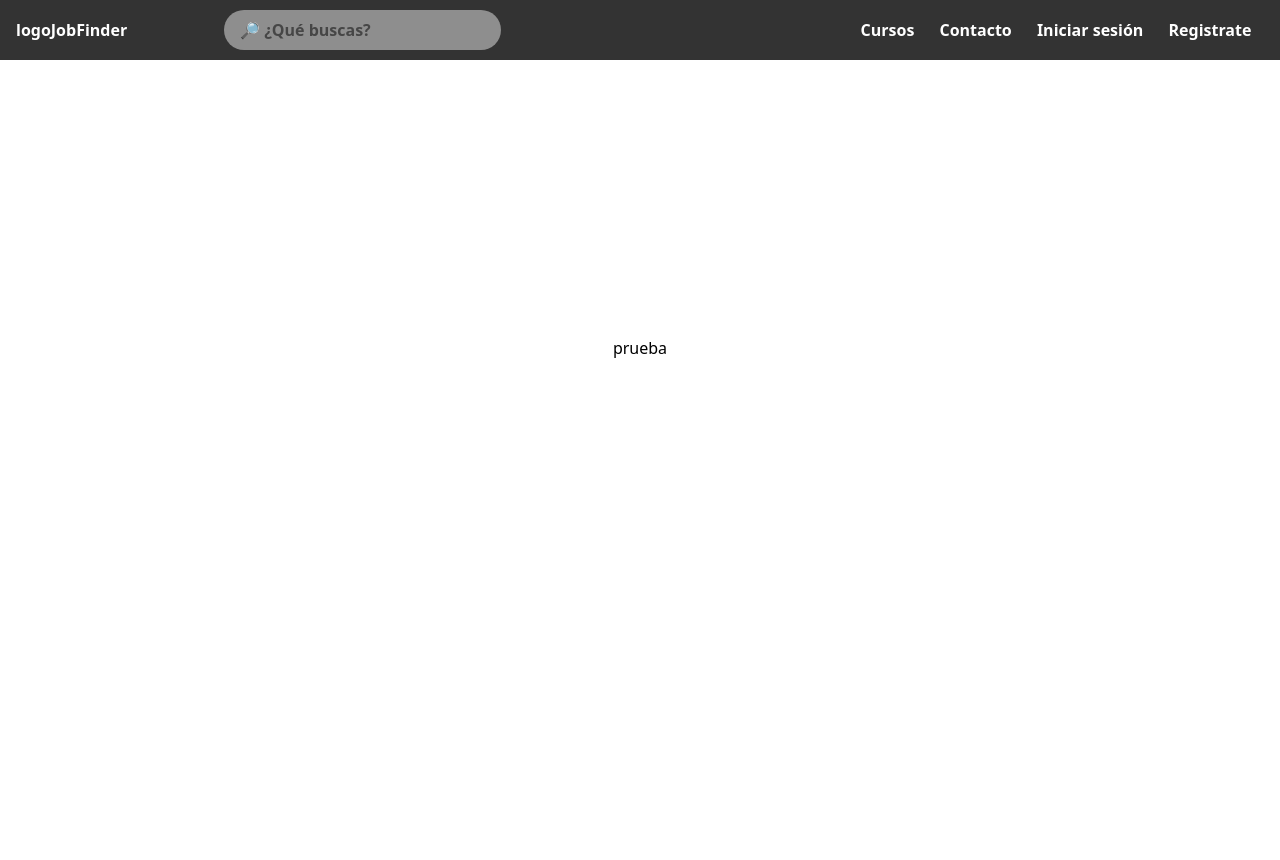
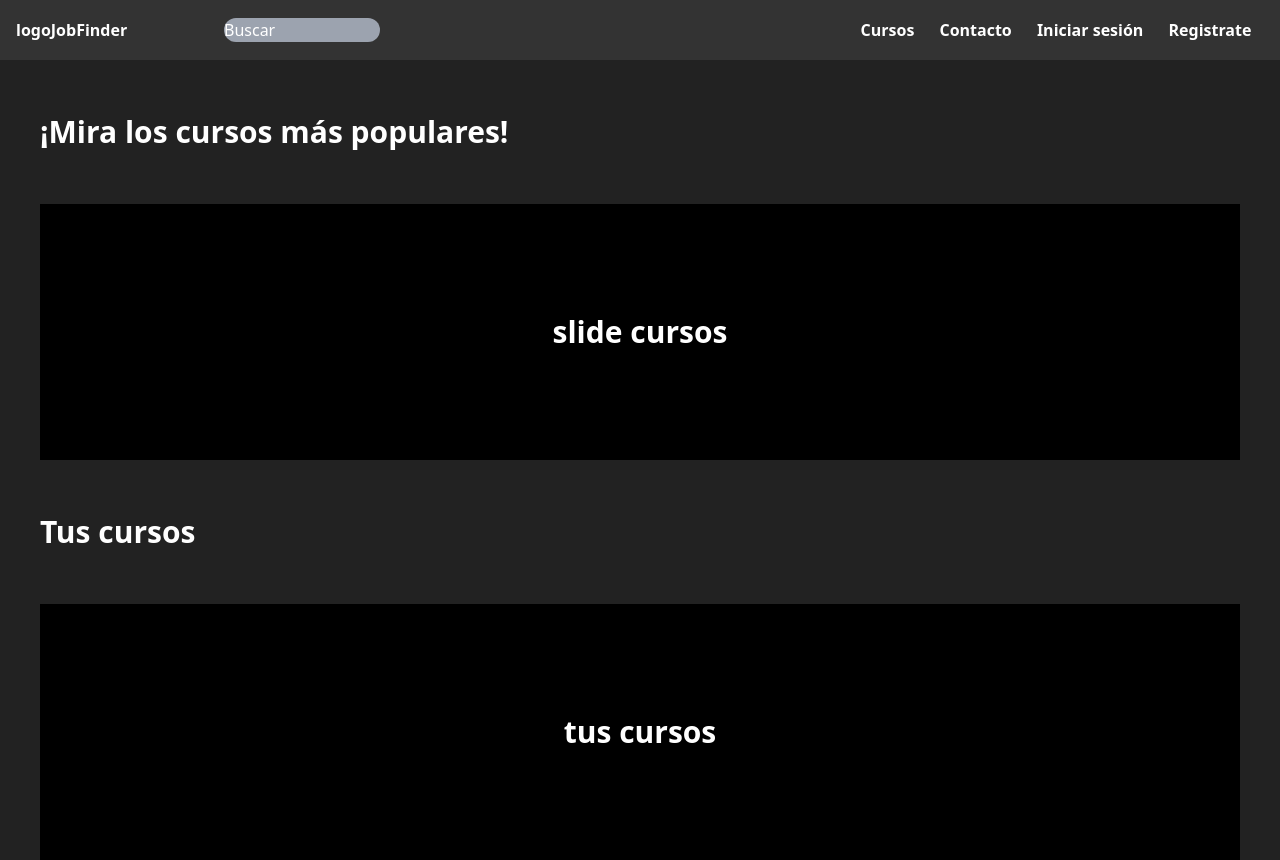
Before and after one commit to IPriceGett/JobLearning, a Next.js app in the folder front/: page /cursos in a window 1280 px wide. Before the commit the page ends 800 px from the top, so only its background shows below. Built offline with nearby package versions, Linux system fonts and the light colour scheme.

Commit message:
detalles

```diff
--- a/front/components/pages/index/indexContent.tsx
+++ b/front/components/pages/index/indexContent.tsx
@@ -7,8 +7,8 @@ const IndexContent = (): JSX.Element => {
     return (
         <>
             <Header></Header>
-            <Section color="#222222" altura="auto">
-                <div className="w-full text-white flex flex-col md:flex-row items-center">
+            <Section>
+                <div className="w-full text-white flex flex-col md:flex-row items-center bg-[#222222]">
                     <div className="basis-4/12 px-8">
                         <span className="text-3xl font-bold">
                             ¡Aprende lo que necesites por expertos en el area!
@@ -19,7 +19,7 @@ const IndexContent = (): JSX.Element => {
                     </div>
                 </div>
             </Section>
-            <Section color="#222222" altura="auto">
+            <Section>
                 <div className="w-full text-white flex flex-col md:flex-row items-center">
                     <div className="basis-4/12 flex justify-center bg-black w-full">
                         <span className="h-64">imagen</span>
--- a/front/components/pages/index/searchBar.tsx
+++ /dev/null
@@ -1,34 +0,0 @@
-import { useState, ChangeEvent } from "react";
-
-const SearchBar = (): JSX.Element => {
-    const [searchQuery, setSearchQuery] = useState<string>("");
-
-    const handleSearch = () => {
-        // Aquí puedes realizar la acción de búsqueda con la query 'searchQuery'
-        console.log("Realizando búsqueda:", searchQuery);
-    };
-
-    const handleChange = (event: ChangeEvent<HTMLInputElement>) => {
-        setSearchQuery(event.target.value);
-    };
-
-    return (
-        <div className="flex items-center">
-            <input
-                type="text"
-                className="border border-none bg-[#8E8E8E] placeholder-[#464646] rounded-full px-4 py-2 focus:outline-none focus:ring-2 focus:ring-white"
-                placeholder="🔎 ¿Qué buscas?"
-                value={searchQuery}
-                onChange={handleChange}
-            />
-            {/* <button
-                className="bg-blue-500 text-white rounded-r px-4 py-2 ml-1 focus:outline-none focus:ring-2 focus:ring-blue-500"
-                onClick={handleSearch}
-            >
-                Buscar
-            </button> */}
-        </div>
-    );
-};
-
-export default SearchBar;
--- a/front/components/pages/index/section.tsx
+++ b/front/components/pages/index/section.tsx
@@ -7,21 +7,16 @@ type Props = {
 };
 
 const Section = ({
-    color = "#222222",
-    altura = "auto",
+    color = "[#222222]",
+    altura = "44",
     children,
 }: Props): JSX.Element => {
-    const background = `bg-[${color}]`;
-    const alto = `h-${altura}`;
+    // const background = `bg-${color}`;
+    // const alto = `h-${altura}`;
 
     return (
         <div
-            className={
-                "flex items-center justify-center p-8 md:p-20 " +
-                background +
-                " " +
-                alto
-            }
+            className={`flex items-center justify-center px-6 md:px-20 h-${altura} bg-${color}`}
         >
             {children ? children : <></>}
         </div>
--- a/front/components/shared/header.tsx
+++ b/front/components/shared/header.tsx
@@ -1,7 +1,6 @@
 import { useEffect, useState } from "react";
 import getUser from "utils/session";
 import { useRouter } from "next/router";
-import SearchBar from "../pages/index/searchBar";
 
 const header = (): JSX.Element => {
     const { push } = useRouter();
@@ -139,8 +138,10 @@ const header = (): JSX.Element => {
                 <div className="flex items-center ">logo</div>
                 <span className="hidden md:block">JobFinder</span>
             </div>
-            <div className="flex basis-6/12 ">
-                <SearchBar></SearchBar>
+            <div className="flex basis-6/12 font-medium ">
+                <div className="flex basis-3/12 bg-gray-400 rounded-full">
+                    Buscar
+                </div>
             </div>
             <div className="flex flex-row basis-4/12 justify-around">
                 <a
--- a/front/package.json
+++ b/front/package.json
@@ -15,10 +15,12 @@
   "license": "ISC",
   "dependencies": {
     "autoprefixer": "^10.4.14",
+    "clsx": "^1.2.1",
     "next": "^13.4.7",
     "postcss": "^8.4.24",
     "react": "^18.2.0",
     "react-dom": "^18.2.0",
+    "react-hook-form": "^7.45.1",
     "tailwindcss": "^3.3.2",
     "typescript": "^5.1.3"
   },
--- a/front/pages/_app.tsx
+++ b/front/pages/_app.tsx
@@ -1,13 +1,15 @@
-import React from 'react';
-import type { AppProps } from 'next/app';
-import '../styles/tailwind.css';
+import React from "react";
+import type { AppProps } from "next/app";
+import "../styles/tailwind.css";
 
 const MyApp: React.FC<AppProps> = ({ Component, pageProps }) => {
-    return <>
-        <main className='min-h-[94.8vh] flex flex-col'>
-            <Component {...pageProps} ></Component>
-        </main>
-    </>
+    return (
+        <>
+            <main className="min-h-[94.8vh] w-screen flex flex-col bg-[#222222]">
+                <Component {...pageProps}></Component>
+            </main>
+        </>
+    );
 };
 
 export default MyApp;
--- a/front/pages/cursos.tsx
+++ b/front/pages/cursos.tsx
@@ -8,14 +8,40 @@ function Cursos() {
     return (
         <>
             <Header></Header>
-            <Section color="#222222" altura="24">
-                <div className="">
+            {/* <Section color="[#222222]" altura="56">
+                <span className="text-3xl font-bold text-white">
+                    ¡Mira los cursos más populares!
+                </span>
+            </Section>
+            <Section color="black" altura="64">
+                <span className="text-white">Cursos mas visitados</span>
+            </Section>
+            <Section color="[#50d71e]" altura="2">
+                <span>hola</span>
+            </Section> */}
+
+            <div className="container mx-auto px-4 md:px-10">
+                <div className="container mx-auto flex items-center justify-start h-36">
                     <span className="text-3xl font-bold text-white">
                         ¡Mira los cursos más populares!
                     </span>
                 </div>
-            </Section>
-            <Section>prueba</Section>
+                <div className="container mx-auto bg-black flex items-center justify-center h-64 text-white">
+                    <span className="text-3xl font-bold text-white">
+                        slide cursos
+                    </span>
+                </div>
+                <div className="container mx-auto flex items-center justify-start h-36">
+                    <span className="text-3xl font-bold text-white">
+                        Tus cursos
+                    </span>
+                </div>
+                <div className="container mx-auto bg-black flex items-center justify-center h-64">
+                    <span className="text-3xl font-bold text-white">
+                        tus cursos
+                    </span>
+                </div>
+            </div>
         </>
     );
 }
```
